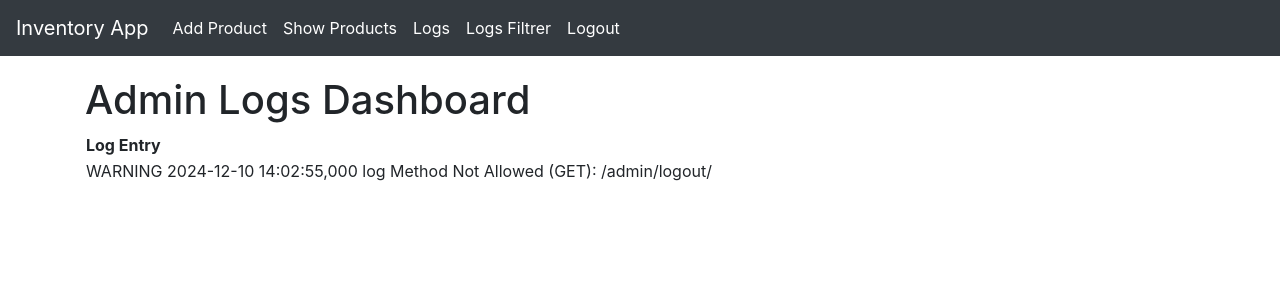
After one commit to AsmaBenHamouda/Django_app, a Django app: page /logs/ in a window 1280 px wide. The commit adds this page. Shown: the top 300 px of the page. Run offline with Django 5.2, Linux system fonts and the light colour scheme; a user stored in the database is signed in.

Commit message:
version nthifa

```diff
--- a/Core/urls.py
+++ b/Core/urls.py
@@ -1,5 +1,8 @@
 from django.urls import path
 from . import views
+from .views import admin_logs_view
+from .views import logs_view_admin
+
 
 urlpatterns = [
     path('', views.home_view, name='home'),
@@ -13,6 +16,11 @@ urlpatterns = [
     path('list/', views.product_list_view, name="product_list"),
     path('update/<int:product_id>/', views.product_update_view, name="product_update"),
     path('delete/<int:product_id>/', views.product_delete_view, name="product_delete"),
+    path('logs/', admin_logs_view, name='admin_logs'),
+    path('logsfiltrer/', logs_view_admin, name='logs_view'),
+    path('activate/<str:uid>/<str:token>/', views.activate_user, name='activate_user'),
+    path('check_email/', views.check_email_view, name='check_email'),  # Add this line
+
 
 
 
--- /dev/null
+++ b/Core/utils.py
@@ -0,0 +1,19 @@
+import os
+
+# Ensure BASE_DIR is imported or defined if you're using it
+from django.conf import settings
+
+LOG_FILE_PATH = os.path.join(settings.BASE_DIR, 'actions.log')
+
+def parse_logs():
+    """
+    Read the log file and filter for important log entries.
+    """
+    important_logs = []
+    if os.path.exists(LOG_FILE_PATH):
+        with open(LOG_FILE_PATH, 'r') as log_file:
+            for line in log_file:
+                # Filter logs for specific levels or keywords
+                if any(keyword in line for keyword in ["WARNING", "ERROR", "failed", "invalid", "expired"]):
+                    important_logs.append(line.strip())
+    return important_logs
--- a/Core/views.py
+++ b/Core/views.py
@@ -15,11 +15,137 @@ from .forms import ProductForm
 from .models import Product
 import logging
 import logging
+from django.contrib.auth.decorators import user_passes_test
 from django.core.exceptions import PermissionDenied
+from .utils import parse_logs
+
+
+from django.core.mail import send_mail
+from django.conf import settings
+from django.shortcuts import render, redirect
+from django.contrib.sites.shortcuts import get_current_site
+from django.template.loader import render_to_string
+from django.contrib.auth.models import User
+from django.utils.http import urlsafe_base64_encode, urlsafe_base64_decode
+from django.contrib.auth.tokens import default_token_generator
+from django.contrib.auth import get_user_model
+import requests
+from django.utils.encoding import force_bytes
+
+from datetime import datetime, timedelta
+from django.contrib.admin.views.decorators import staff_member_required
+from django.shortcuts import render
+
+@staff_member_required  # Limite l'accès aux administrateurs
+def logs_view_admin(request):
+    log_file_path = 'actions.log'  # Chemin du fichier de logs
+    logs = []
+
+    # Lecture des logs
+    try:
+        with open(log_file_path, 'r') as file:
+            for line in file:
+                logs.append(line.strip())
+    except FileNotFoundError:
+        logs = ["Le fichier actions.log n'existe pas."]
+
+    # Récupération des filtres (paramètres GET)
+    level = request.GET.get('level', 'INFO')  # Par défaut, niveau INFO
+    minutes = int(request.GET.get('minutes', 60))  # Période par défaut : 60 minutes
+
+    # Filtrage des logs
+    filtered_logs = []
+    now = datetime.now()
+    time_threshold = now - timedelta(minutes=minutes)
+
+    for log in logs:
+        try:
+            # Extraction des informations du log (date, niveau, message)
+            parts = log.split(' ', 3)  # Extrait niveau, timestamp, et message
+            log_level = parts[0]
+            timestamp = parts[1] + " " + parts[2]
+            log_time = datetime.strptime(timestamp, '%Y-%m-%d %H:%M:%S,%f')
+
+            if log_level == level and log_time >= time_threshold:
+                filtered_logs.append(log)
+        except (ValueError, IndexError):
+            continue  # Ignore les lignes mal formatées
+
+    # Envoi des données au template
+    context = {
+        'logs': filtered_logs,
+        'level': level,
+        'minutes': minutes,
+    }
+    return render(request, 'logs_view.html', context)
+
 
 
 logger = logging.getLogger('Core')
+def check_email_view(request):
+    return render(request, 'check_email.html')
+def activate_user(request, uid, token):
+    try:
+        uid = urlsafe_base64_decode(uid).decode()
+        user = get_user_model().objects.get(pk=uid)
+    except (TypeError, ValueError, OverflowError, get_user_model().DoesNotExist):
+        user = None
 
+    if user is not None and default_token_generator.check_token(user, token):
+        user.is_active = True  # Set user as active
+        user.save()
+        return redirect('login')  # Redirect to login page or a success page
+    else:
+        return render(request, 'activation_failed.html')  # Activation failed page
+def send_confirmation_email(user, request):
+    """
+    Sends a confirmation email to the user after registration.
+    """
+    # Generate token for email confirmation
+    token = default_token_generator.make_token(user)
+
+    # Encode the user ID to create the UID part of the URL
+    uid = urlsafe_base64_encode(force_bytes(user.pk))
+
+    # Get the domain for the email confirmation link
+    current_site = get_current_site(request)
+
+    # Subject of the email
+    mail_subject = 'Activate Your Account'
+
+    html_message = render_to_string(
+        'activation_email.html',  # Template for email body
+        {
+            'user': user,
+            'domain': current_site.domain,
+            'uid': uid,
+            'token': token,
+        }
+    )
+
+    # Render the email body using a template
+    plain_message = f"Hello {user.first_name}!\n\nThank you for registering on our website. To complete your registration, please click the link below to activate your account:\n\nhttp://{current_site.domain}/activate/{uid}/{token}/\n\nIf you did not make this request, please ignore this email."
+
+    # Send the email
+    send_mail(
+        mail_subject,
+        plain_message,
+        settings.DEFAULT_FROM_EMAIL,  # From email address (e.g., 'webmaster@localhost')
+        [user.email],
+        html_message=html_message
+            # Recipient email address
+    )
+
+@login_required
+def admin_logs_view(request):
+    if not request.user.groups.filter(name='Admin Access').exists():
+        # If not in the group, redirect to access_denied page
+        messages.error(request, "You do not have permission to access this page.")
+        logger.info(f"User '{request.user.username}' Try to access to Logs Page  .")
+        return access_denied(request)
+    logs = parse_logs()  # Get filtered logs
+    logger.info(f"User '{request.user.username}'Accessed to Logs Page  .")
+    return render(request, 'admin_logs.html', {'logs': logs})
 
 
 @login_required
@@ -27,6 +153,7 @@ def home_view(request):
     logger.info(f"User '{request.user.username}' accessed the home page.")
     return render(request, 'invapp/home.html')
 def access_denied(request):
+    logger.info(f"User '{request.user.username}' accessed the to the denied page.")
     return render(request, 'access_denied.html')
 def RegisterView(request):
 
@@ -82,7 +209,8 @@ def RegisterView(request):
             )
             messages.success(request, "Account created. Login now")
             logger.info(f"New user registered: Username '{username}', Email '{email}'.")
-            return redirect('login')
+            send_confirmation_email(new_user, request)
+            return redirect('check_email')
 
     return render(request, 'register.html')
 
@@ -144,6 +272,7 @@ def ForgotPassword(request):
             full_password_reset_url = f'{request.scheme}://{request.get_host()}{password_reset_url}'
 
             email_body = f'Reset your password using the link below:\n\n\n{full_password_reset_url}'
+            logger.info(f"User '{request.user.username}' try to reset his password.")
 
             email_message = EmailMessage(
                 'Reset your password', # email subject
@@ -239,6 +368,9 @@ def product_create_view(request):
         form = ProductForm(request.POST)
         if form.is_valid():
             form.save()
+            product = form.save(commit=False)  # On ne sauvegarde pas encore
+            product.created_by = request.user  # Assigne l'utilisateur connecté
+            product.save()
             logger.info("Product created successfully.")
 
             return redirect('product_list')  # Redirect to the product list view
@@ -246,7 +378,10 @@ def product_create_view(request):
             logger.warning("Invalid form data for product creation.")
     else:
         form = ProductForm()
-    return render(request, "invapp/product_form.html", {"form": form})
+    return render(request, 'invapp/product_form.html', {
+        'form': form,
+        'username': request.user.username  # Passer le nom de l'utilisateur au template
+    })
 # Read View
 def product_list_view(request):
     logger.info("Accessed product list view.")
--- /dev/null
+++ b/templates/admin_logs.html
@@ -0,0 +1,25 @@
+<!-- Extend the base layout from the layout.html -->
+{% extends "invapp/layout.html" %}
+
+{% block title %} Admin Logs {% endblock %}
+{% block content %}
+    <h1>Admin Logs Dashboard</h1>
+    <table>
+        <thead>
+            <tr>
+                <th>Log Entry</th>
+            </tr>
+        </thead>
+        <tbody>
+            {% for log in logs %}
+            <tr>
+                <td>{{ log }}</td>
+            </tr>
+            {% empty %}
+            <tr>
+                <td>No important logs found.</td>
+            </tr>
+            {% endfor %}
+        </tbody>
+    </table>
+{% endblock %}
--- a/templates/invapp/layout.html
+++ b/templates/invapp/layout.html
@@ -39,8 +39,15 @@
                     <a class="nav-link" href="{% url 'product_list' %}">Show Products</a>  <!-- Link to the product listing page -->
                 </li>
                 <li class="nav-item">
+                    <a class="nav-link" href="{% url 'admin_logs' %}">Logs</a>  <!-- Link to the product listing page -->
+                </li>
+                <li class="nav-item">
+                    <a class="nav-link" href="{% url 'logs_view' %}">Logs Filtrer</a>  <!-- Link to the product listing page -->
+                </li>
+                <li class="nav-item">
                     <a class="nav-link" href="{% url 'logout' %}">Logout</a>  <!-- Link to the product listing page -->
                 </li>
+
             </ul>
         </div>
     </nav>
--- a/templates/invapp/product_form.html
+++ b/templates/invapp/product_form.html
@@ -7,6 +7,10 @@
 <h1 class="text-center">Product Form</h1>
 <form method="POST" class="jumbotron">
     {% csrf_token %}
+    <div class="form-group">
+        <label for="created_by">Created By:</label>
+        <p id="created_by" class="form-control-static"><strong>{{ username }}</strong></p> <!-- Nom de l'utilisateur -->
+    </div>
     {{form}}
     <button class="btn btn-success btn-block" type="submit">Save Product</button>
 </form>
--- a/templates/login.html
+++ b/templates/login.html
@@ -43,7 +43,7 @@
         <input type="submit" value="Login">
         <div class="signup_link">
           Not a member? <a href="{% url 'register' %}">Signup</a>
-          <p>Forgot your Password? <a href="/">Reset Password</a></p>
+          <p>Forgot your Password? <a href="{% url 'forgot-password' %}">Reset Password</a></p>
         </div>
       </form>
 
```
Also changed, not shown: AuthenticationProject/settings.py (+6 -2 lines), Core/admin.py (+13 -4 lines), Core/forms.py (+49 -3 lines), Core/models.py (+14 -1 lines), templates/activation_email.html (added, +62 -0 lines), templates/activation_failed.html (added, +12 -0 lines), templates/check_email.html (added, +21 -0 lines), templates/logs_view.html (added, +30 -0 lines), Core/migrations/0007_alter_product_created_by.py (added), Core/migrations/0008_product_encryption_type.py (added), db.sqlite3, 1 other file.
